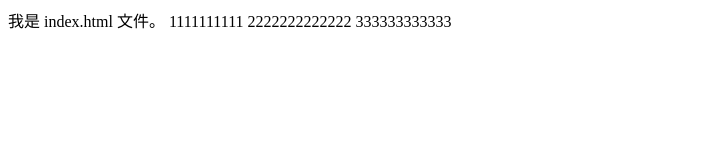
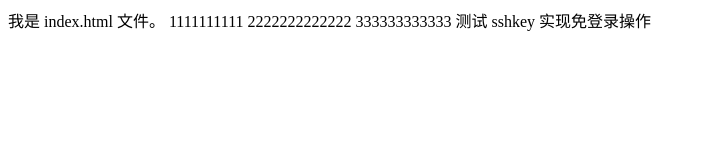
Before and after one commit to bestsrh/git-demo, a plain HTML site: page index.html in a window 1280 px wide. Shown: the whole page, without its empty margins (0-706 px from the left). Drawn offline with Linux system fonts and the light colour scheme.

Commit message:
测试ssh

```diff
--- a/index.html
+++ b/index.html
@@ -10,5 +10,9 @@
     1111111111
     2222222222222
     333333333333
+
+    测试 sshkey 实现免登录操作
+
+
 </body>
 </html>
```
